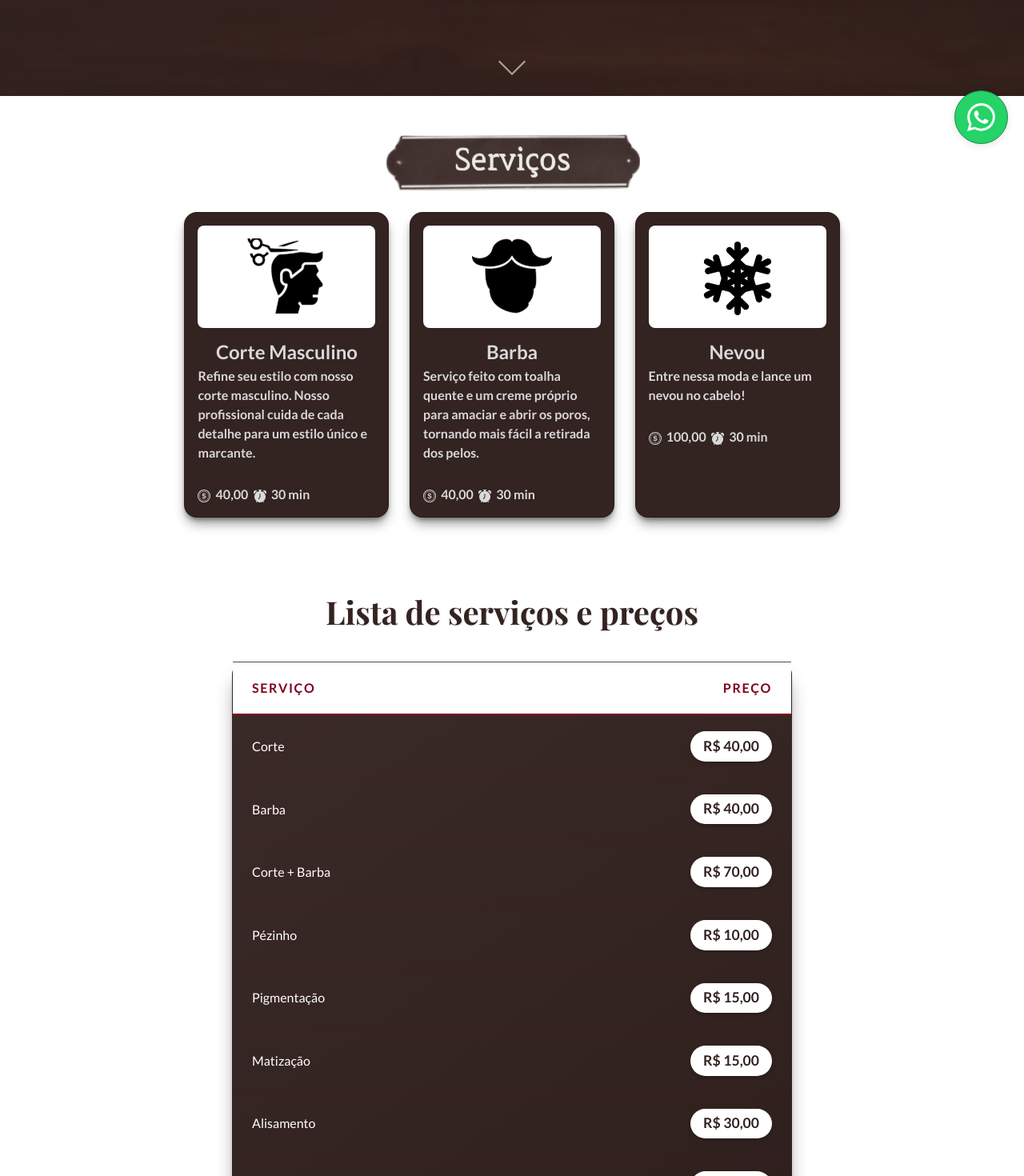
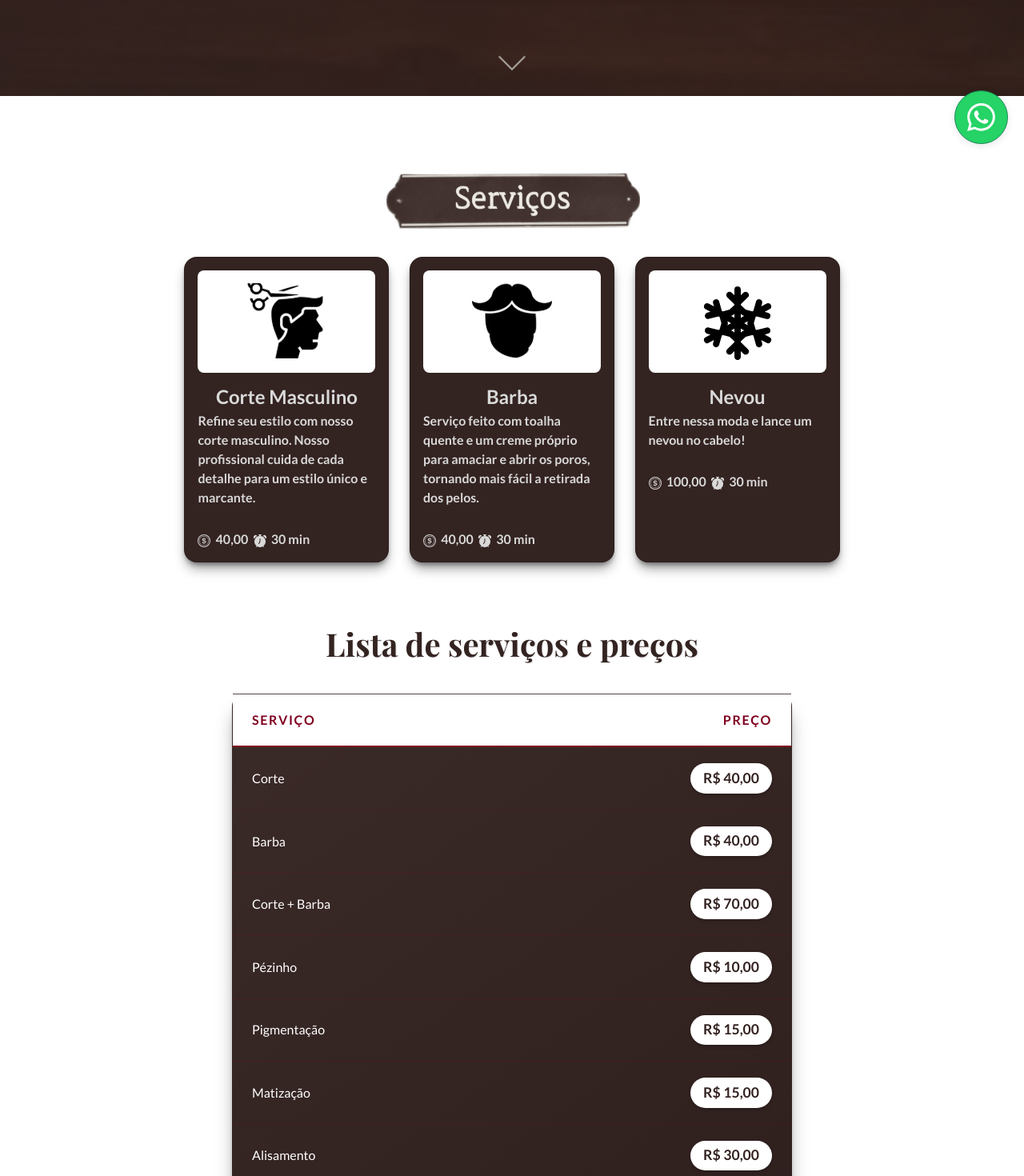
Before and after one commit to gustavo-marcialis/lucena-barbearia, a Next.js app: page / in a window 1280 px wide. Shown: the part 600-2070 px from the top of the page at 80% size. Built offline with nearby package versions, Linux system fonts and the light colour scheme; a web font is replaced by a local one.

Commit message:
feat: standardize spacing across all sections with UX best practices

```diff
--- a/src/components/Agendar.jsx
+++ b/src/components/Agendar.jsx
@@ -61,7 +61,7 @@ function Agendar() {
   };
 
   return (
-    <main className="bg-escuro text-light text-center" id="agendar">
+    <section className="bg-escuro text-light text-center section-standard" id="agendar">
       <Image src="/images/agendamento.svg" alt="Agendamento Título" className="titulo" />
 
       {/* Documentação:
@@ -110,7 +110,7 @@ function Agendar() {
           <Calendly url={selectedCalendlyUrl} />
         </div>
       )}
-    </main>
+    </section>
   );
 }
 
--- a/src/components/Banner.jsx
+++ b/src/components/Banner.jsx
@@ -7,7 +7,7 @@ import Button from './Button';
 function Banner() {
   return (
     <section
-      className={styles.heroSection}
+      className={`${styles.heroSection} section-standard`}
       id='home'
     >
       <Container className={`animate-fade-in ${styles.contentWrapper}`}>
--- a/src/components/Galeria.jsx
+++ b/src/components/Galeria.jsx
@@ -24,9 +24,9 @@ function Galeria() {
   };
 
   return (
-    <section className="bg-escuro text-light text-center py-5" id='galeria'>
+    <section className="bg-escuro text-light text-center section-standard" id='galeria'>
       <div className="container">
-        <Image src="/images/galeria.svg" alt="Galeria de Fotos" className='titulo img-fluid mb-5' style={{ maxWidth: '300px' }} />
+        <Image src="/images/galeria.svg" alt="Galeria de Fotos" className='titulo img-fluid' style={{ maxWidth: '300px' }} />
 
         <div className="gallery-grid">
           {galleryImages.map((image, index) => (
--- a/src/components/Local.jsx
+++ b/src/components/Local.jsx
@@ -3,7 +3,7 @@ import { Image, Div, Button } from 'react-bootstrap';
 
 function Local() {
   return (
-    <section className="text-center" id='local'>
+    <section className="section-standard text-center" id='local'>
       <Image src="/images/local.svg" alt="Local Título" className='titulo' />
       <br />
       {/* Adicionando o iframe para o Google Maps */}
--- a/src/components/Rodape.jsx
+++ b/src/components/Rodape.jsx
@@ -3,7 +3,7 @@ import React from 'react';
 
 const Rodape = () => {
   return (
-    <footer className="text-light text-center bg-escuro">
+    <footer className="text-light text-center bg-escuro py-5">
           <p><strong>Desenvolvido Por</strong></p>
           <a href="https://calciphertech.vercel.app" target='blank'>
             <img src="/images/logo-criador.svg" style={{ width: '30vw', height: 'auto' }}  alt="Calcipher Tech" />
--- a/src/components/Servicos.jsx
+++ b/src/components/Servicos.jsx
@@ -4,7 +4,7 @@ import { Image } from 'react-bootstrap';
 
 function Servicos() {
   return (
-    <section className="text-center" id='servicos'>
+    <section className="section-standard text-center" id='servicos'>
       <Image src="/images/servico.svg" alt="Serviços" className='titulo' />
 
       <div className="cards">
--- a/src/styles/globals.css
+++ b/src/styles/globals.css
@@ -1,5 +1,10 @@
 @import "~bootstrap/dist/css/bootstrap.min.css";
 
+:root {
+  --spacing-section-desktop: 6rem; /* ~96px */
+  --spacing-section-mobile: 3rem;  /* ~48px */
+  --spacing-element: 2rem; /* Internal spacing between title and content */
+}
 
 body {
   font-family: var(--font-lato), sans-serif;
@@ -12,6 +17,19 @@ h1, h2, h3, h4, h5, h6 {
 .bg-escuro {
   background-image: url('/images/Background.png');
   color: #fff;
+}
+
+/* Standard Section Spacing */
+.section-standard {
+  padding-top: var(--spacing-section-mobile);
+  padding-bottom: var(--spacing-section-mobile);
+}
+
+@media (min-width: 768px) {
+  .section-standard {
+    padding-top: var(--spacing-section-desktop);
+    padding-bottom: var(--spacing-section-desktop);
+  }
 }
 
 .banner {
@@ -36,54 +54,40 @@ h1, h2, h3, h4, h5, h6 {
   flex-wrap: wrap;
   justify-content: center;
   gap: 2vw;
-  margin-bottom: 3vh;
+  margin-bottom: var(--spacing-element);
 }
 
 .cardestilo {
   width: 90%;
-  /* Usando porcentagem para responsividade */
   max-width: 300px;
-  /* Limita a largura máxima */
   height: auto;
-  /* Remove a altura fixa */
   box-shadow: 0px 3px 4px 3px rgba(0, 0, 0, 0.40);
   margin-bottom: 2rem;
   padding: 1rem;
-  /* Ajusta o padding para ser mais consistente */
   text-align: center;
-  /* Centraliza o texto */
 }
 
 .cardestilo img {
   width: 50px;
-  /* Define um tamanho fixo para a imagem */
   height: auto;
   margin-bottom: 1rem;
-  /* Adiciona margem inferior para espaçamento */
 }
 
 .cardestilo h3 {
   font-size: 1.5rem;
-  /* Ajusta o tamanho da fonte */
   margin-bottom: 0.5rem;
-  /* Adiciona margem inferior para espaçamento */
 }
 
 .cardestilo p {
   font-size: 1rem;
-  /* Ajusta o tamanho da fonte */
   margin-bottom: 1rem;
-  /* Adiciona margem inferior para espaçamento */
 }
 
 .cardestilo span {
   font-size: 0.9rem;
-  /* Ajusta o tamanho da fonte */
   font-weight: bold;
   display: block;
-  /* Faz o span ocupar toda a linha */
   margin-top: 0.8rem;
-  /* Adiciona margem superior para espaçamento */
 }
 
 @media (min-width: 768px) {
@@ -109,14 +113,12 @@ h1, h2, h3, h4, h5, h6 {
 @media (min-width: 600px) {
   .cardestilo {
     width: 45%;
-    /* Ajusta a largura para telas maiores */
   }
 }
 
 @media (min-width: 900px) {
   .cardestilo {
     width: 30%;
-    /* Ajusta a largura para telas ainda maiores */
   }
 }
 
@@ -142,18 +144,19 @@ h1, h2, h3, h4, h5, h6 {
 }
 
 .sections {
+  /* Deprecated: replaced by .section-standard */
   margin-bottom: 6vh;
-
 }
 
 .titulo {
-  margin-top: 6vh;
-  margin-bottom: 3vh;
+  margin-top: 0;
+  margin-bottom: var(--spacing-element);
   width: 20rem;
+  max-width: 100%;
 }
 
 #agendar {
-  padding-bottom: 6vh;
+  /* Padding will be handled by .section-standard */
 }
 
 #agendar h4 {
@@ -260,7 +263,7 @@ h1, h2, h3, h4, h5, h6 {
 
   border-radius: 1rem;
 
-  margin-bottom: 6vh;
+  margin-bottom: var(--spacing-element);
   box-shadow: 0 10px 15px -3px var(--card-shadow), 0 4px 6px -2px var(--card-shadow);
   transition: transform 0.3s ease, box-shadow 0.3s ease;
 }
@@ -359,8 +362,8 @@ h1, h2, h3, h4, h5, h6 {
 .price-table-container {
   display: flex;
   justify-content: center;
-  margin-top: 2rem;
-  margin-bottom: 4rem;
+  margin-top: var(--spacing-element);
+  margin-bottom: var(--spacing-element);
   width: 100%;
 }
 
```
